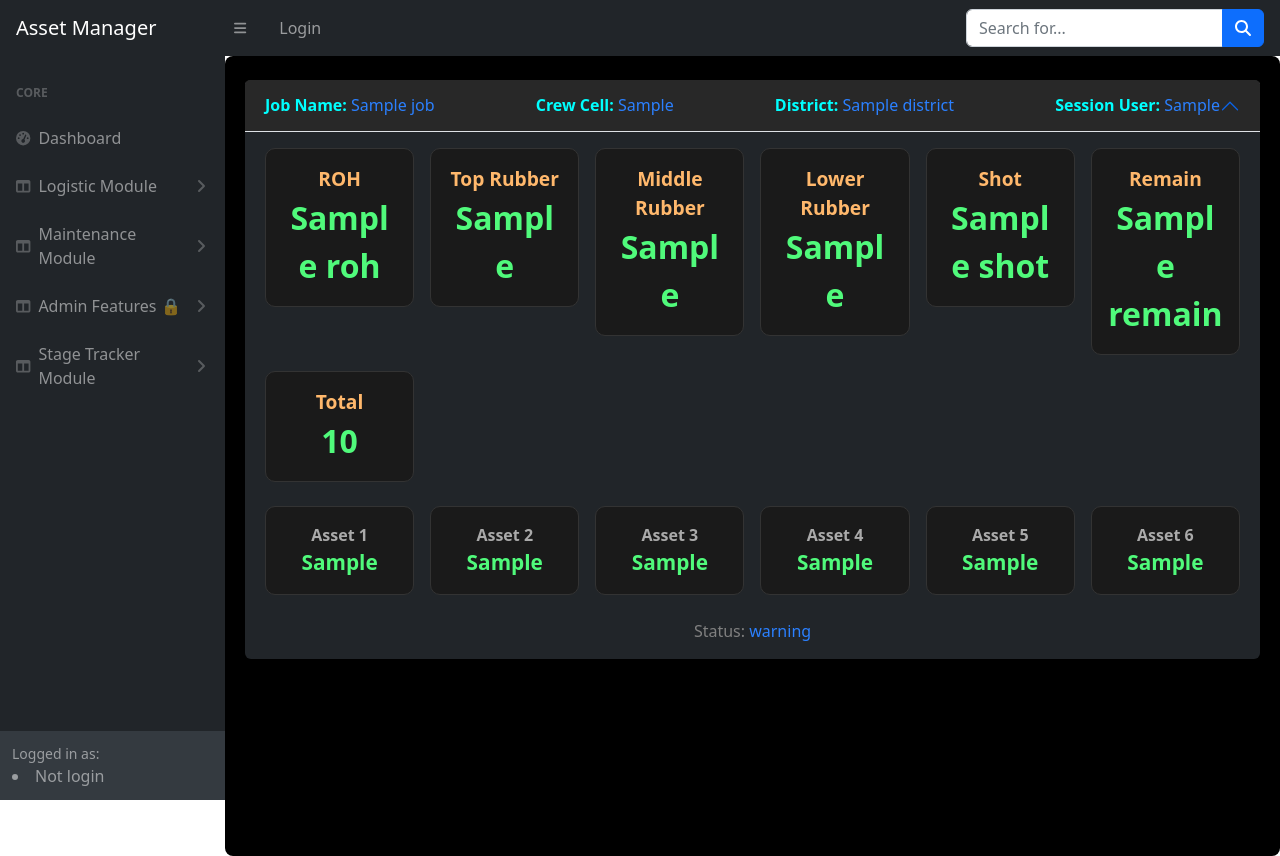
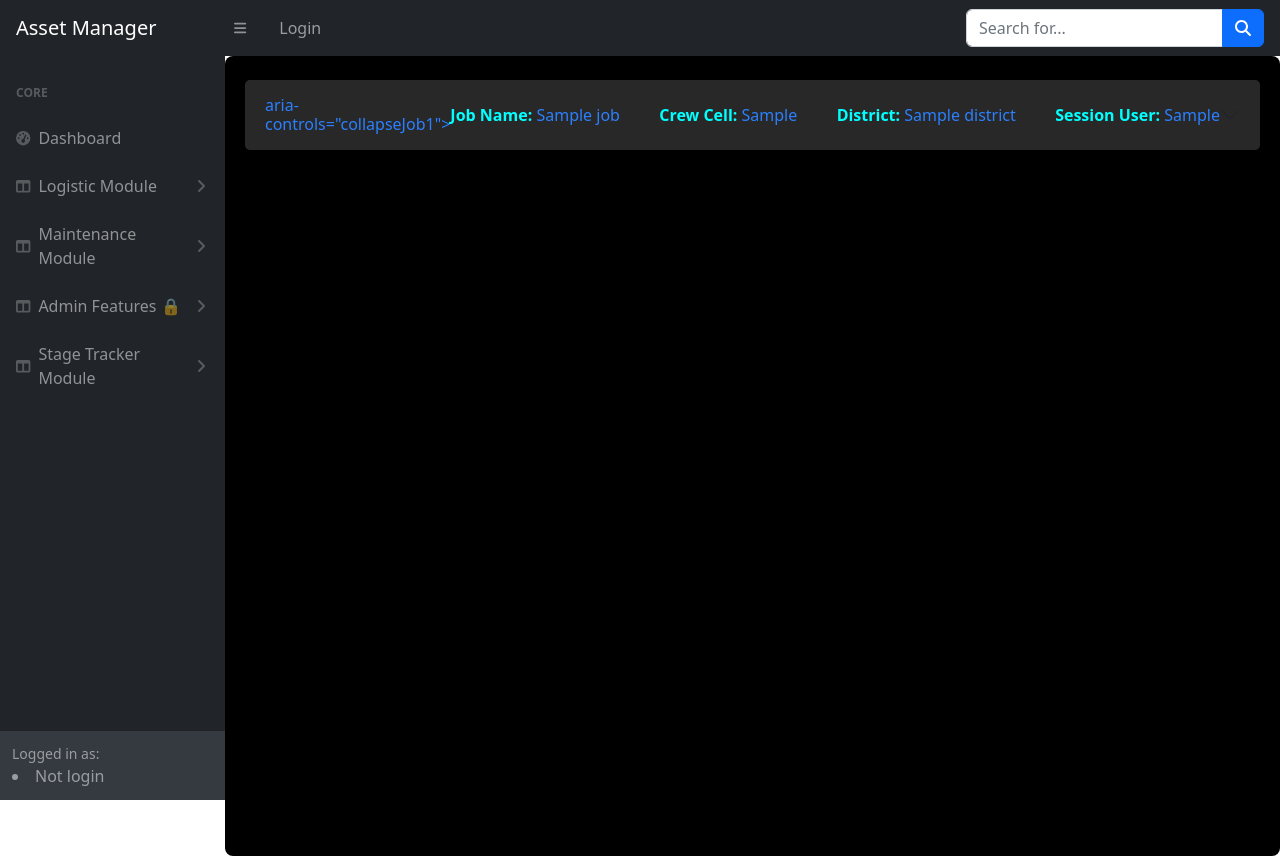
Before and after one commit to LuisNavarro35/AssetManagerWebApp, a Flask app: template templates/job_streaming.html in a window 1280 px wide. Run offline with Flask 3, Linux system fonts and the light colour scheme; the template is opened without the code that fills it: most values are stand-ins (such as "Sample title", 1, 10 or a date in 2020); some libraries are stand-ins or nearby versions.

Commit message:
html skeleton

```diff
--- a/templates/job_streaming.html
+++ b/templates/job_streaming.html
@@ -15,15 +15,16 @@
             <div id="job-streaming-dashboard" class="container-fluid py-4">
 
                 <!-- Accordion for Active Jobs -->
-                <div class="accordion" id="activeJobsAccordion">
+                <div class="accordion" id="activeJobsAccordion"> <!-- Unique accordion ID -->
 
                     {% for job in jobs %}
                     <!-- Job Card -->
                     <div class="accordion-item bg-dark text-light border-0 mb-3">
                         <h2 class="accordion-header" id="headingJob{{ job.id }}">
-                            <button class="accordion-button bg-secondary text-light" type="button"
-                                    data-bs-toggle="collapse" data-bs-target="#collapseJob{{ job.id }}"
-                                    aria-expanded="true"
+                            <button class="accordion-button bg-secondary text-light collapsed" type="button"
+                                    data-bs-toggle="collapse"
+                                    data-bs-target="#collapseJob{{ job.id }}"
+                                    aria-expanded="false"  <!-- Set false initially -->
                             aria-controls="collapseJob{{ job.id }}">
                             <div class="d-flex flex-column flex-md-row w-100 justify-content-between">
                                 <div><span class="jobinfo-header">Job Name:</span> <span id="job-name-value">{{ job.job_name }}</span>
@@ -38,8 +39,12 @@
                             </button>
                         </h2>
 
-                        <div id="collapseJob{{ job.id }}" class="accordion-collapse collapse show"
-                             aria-labelledby="headingJob{{ job.id }}" data-bs-parent="#activeJobsAccordion">
+                        <!-- Collapse content -->
+                        <div id="collapseJob{{ job.id }}"
+                             class="accordion-collapse collapse"  <!-- Removed 'show' from all to start collapsed -->
+                        aria-labelledby="headingJob{{ job.id }}"
+                        data-bs-parent="#activeJobsAccordion"> <!-- Added parent ID to link collapses -->
+
                         <div class="accordion-body">
 
                             <!-- === Production Metrics === -->
@@ -47,11 +52,9 @@
                                 <div class="col-md-2">
                                     <div class="card p-3">
                                         <div class="metric-label">ROH</div>
-                                            <div class="metric-counter" id="roh-counter-{{ job.id }}">{{ job.roh }}
+                                        <div class="metric-counter" id="roh-counter-{{ job.id }}">{{ job.roh }}</div>
                                     </div>
                                 </div>
-                                    </div>
-
                                 <div class="col-md-2">
                                     <div class="card p-3">
                                         <div class="metric-label">Top Rubber</div>
@@ -60,7 +63,6 @@
                                         </div>
                                     </div>
                                 </div>
-
                                 <div class="col-md-2">
                                     <div class="card p-3">
                                         <div class="metric-label">Middle Rubber</div>
@@ -69,7 +71,6 @@
                                         </div>
                                     </div>
                                 </div>
-
                                 <div class="col-md-2">
                                     <div class="card p-3">
                                         <div class="metric-label">Lower Rubber</div>
@@ -78,29 +79,23 @@
                                         </div>
                                     </div>
                                 </div>
-
                                 <div class="col-md-2">
                                     <div class="card p-3">
                                         <div class="metric-label">Shot</div>
-                                            <div class="metric-counter" id="shot-counter-{{ job.id }}">{{ job.shot }}
+                                        <div class="metric-counter" id="shot-counter-{{ job.id }}">{{ job.shot }}</div>
+                                    </div>
+                                </div>
+                                <div class="col-md-2">
+                                    <div class="card p-3">
+                                        <div class="metric-label">Remain</div>
+                                        <div class="metric-counter" id="remain-counter-{{ job.id }}">{{ job.remain }}
                                         </div>
                                     </div>
                                 </div>
-
-                                    <div class="col-md-2">
-                                        <div class="card p-3">
-                                            <div class="metric-label">Remain</div>
-                                            <div class="metric-counter" id="remain-counter-{{ job.id }}">{{ job.remain
-                                                }}
-                                            </div>
-                                        </div>
-                                    </div>
-
                                 <div class="col-md-2">
                                     <div class="card p-3">
                                         <div class="metric-label">Total</div>
-                                            <div class="metric-counter" id="total-counter-{{ job.id }}">{{ job.total
-                                                }}
+                                        <div class="metric-counter" id="total-counter-{{ job.id }}">{{ job.total }}
                                         </div>
                                     </div>
                                 </div>
@@ -111,53 +106,42 @@
                                 <div class="col-md-2">
                                     <div class="card p-3">
                                         <div class="asset-label">Asset 1</div>
-                                            <div class="asset-counter" id="asset1-counter-{{ job.id }}">{{ job.asset_1
-                                                }}
+                                        <div class="asset-counter" id="asset1-counter-{{ job.id }}">{{ job.asset_1 }}
                                         </div>
                                     </div>
                                 </div>
-
                                 <div class="col-md-2">
                                     <div class="card p-3">
                                         <div class="asset-label">Asset 2</div>
-                                            <div class="asset-counter" id="asset2-counter-{{ job.id }}">{{ job.asset_2
-                                                }}
+                                        <div class="asset-counter" id="asset2-counter-{{ job.id }}">{{ job.asset_2 }}
                                         </div>
                                     </div>
                                 </div>
-
                                 <div class="col-md-2">
                                     <div class="card p-3">
                                         <div class="asset-label">Asset 3</div>
-                                            <div class="asset-counter" id="asset3-counter-{{ job.id }}">{{ job.asset_3
-                                                }}
+                                        <div class="asset-counter" id="asset3-counter-{{ job.id }}">{{ job.asset_3 }}
                                         </div>
                                     </div>
                                 </div>
-
                                 <div class="col-md-2">
                                     <div class="card p-3">
                                         <div class="asset-label">Asset 4</div>
-                                            <div class="asset-counter" id="asset4-counter-{{ job.id }}">{{ job.asset_4
-                                                }}
+                                        <div class="asset-counter" id="asset4-counter-{{ job.id }}">{{ job.asset_4 }}
                                         </div>
                                     </div>
                                 </div>
-
                                 <div class="col-md-2">
                                     <div class="card p-3">
                                         <div class="asset-label">Asset 5</div>
-                                            <div class="asset-counter" id="asset5-counter-{{ job.id }}">{{ job.asset_5
-                                                }}
+                                        <div class="asset-counter" id="asset5-counter-{{ job.id }}">{{ job.asset_5 }}
                                         </div>
                                     </div>
                                 </div>
-
                                 <div class="col-md-2">
                                     <div class="card p-3">
                                         <div class="asset-label">Asset 6</div>
-                                            <div class="asset-counter" id="asset6-counter-{{ job.id }}">{{ job.asset_6
-                                                }}
+                                        <div class="asset-counter" id="asset6-counter-{{ job.id }}">{{ job.asset_6 }}
                                         </div>
                                     </div>
                                 </div>
@@ -177,6 +161,7 @@
 
             </div>
     </div>
+
 
     {% with messages = get_flashed_messages(with_categories=true) %}
     {% if messages %}
```
Lines whose indentation alone changed are shown as unchanged.
